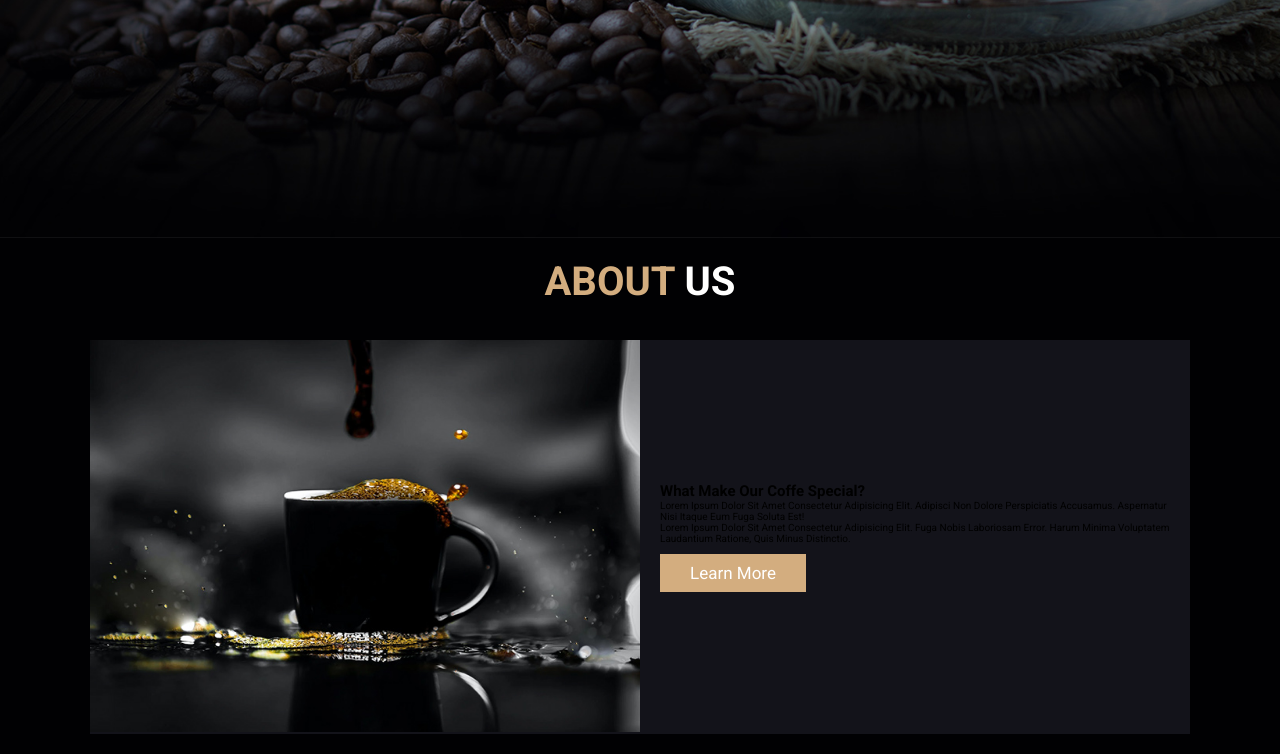
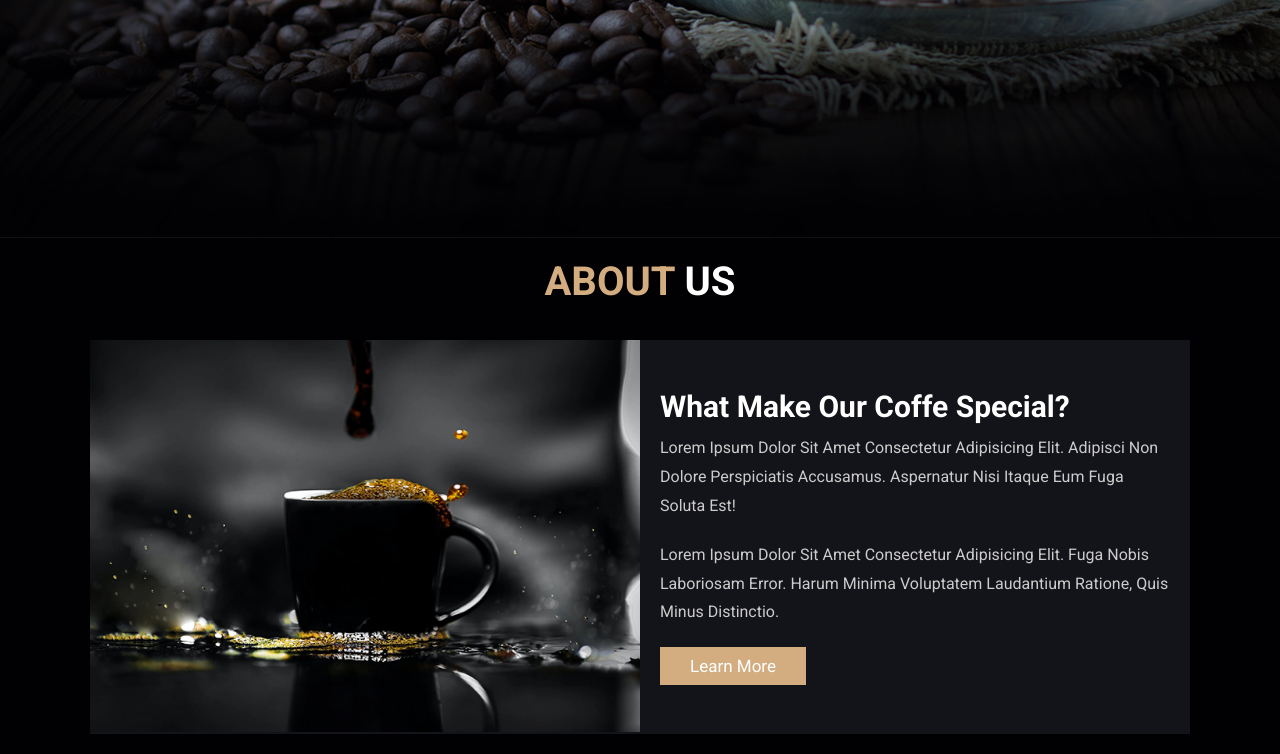
Before and after one commit to dev-ashik/online-coffee-shop-html, a plain HTML site: page index.html in a window 1280 px wide. Shown: the part 562-1316 px from the top of the page. Drawn offline with Linux system fonts and the light colour scheme.

Commit message:
about section done

```diff
--- a/index.html
+++ b/index.html
@@ -99,7 +99,7 @@
             </div>
 
             <div class="content">
-                <h1>What make our coffe special?</h1>
+                <h3>What make our coffe special?</h3>
                 <p>Lorem ipsum dolor sit amet consectetur adipisicing elit. Adipisci non dolore perspiciatis accusamus. Aspernatur nisi itaque eum fuga soluta est!</p>
                 <p>Lorem ipsum dolor sit amet consectetur adipisicing elit. Fuga nobis laboriosam error. Harum minima voluptatem laudantium ratione, quis minus distinctio.</p>
                 <a href="#" class="btn">learn more</a>
--- a/style.css
+++ b/style.css
@@ -262,6 +262,15 @@ section {
 
 .about .row .content h3 {
     font-size: 3rem;
+    color: #fff;
+}
+
+.about .row .content p {
+    font-size: 1.6rem;
+    color: #ccc;
+    padding: 1rem 0;
+    line-height: 1.8;
+
 }
 
 
```
